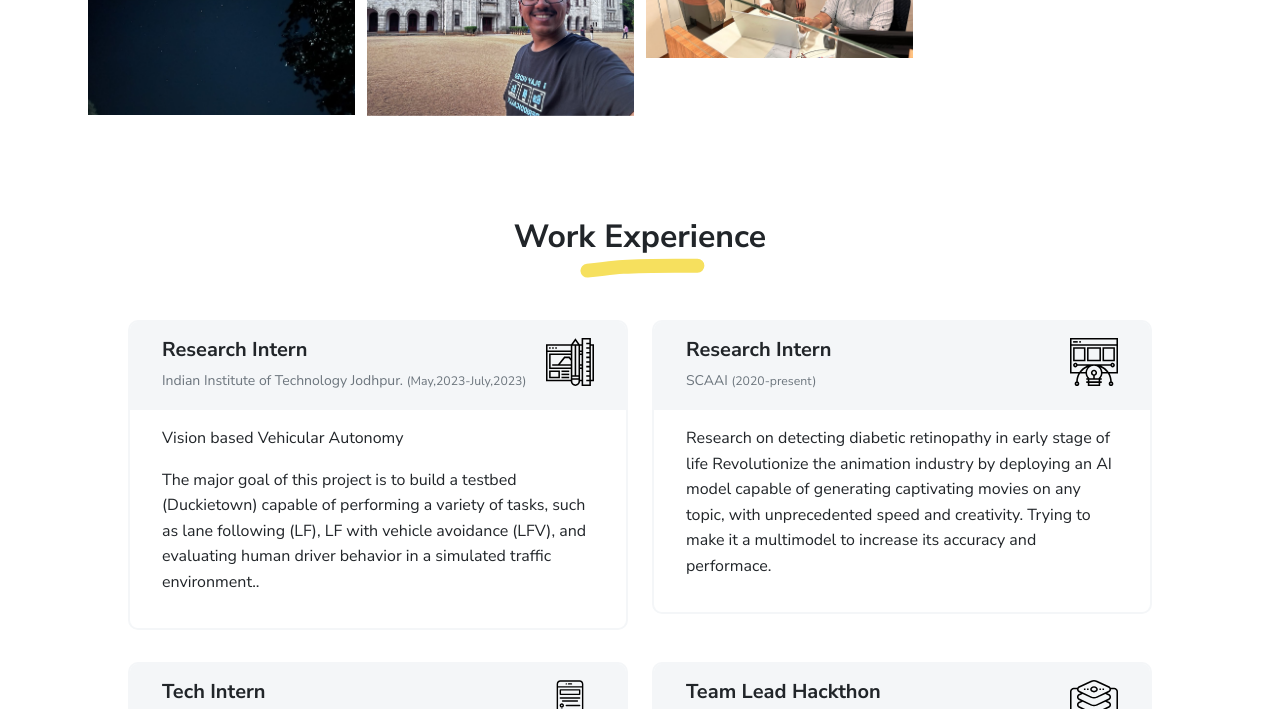
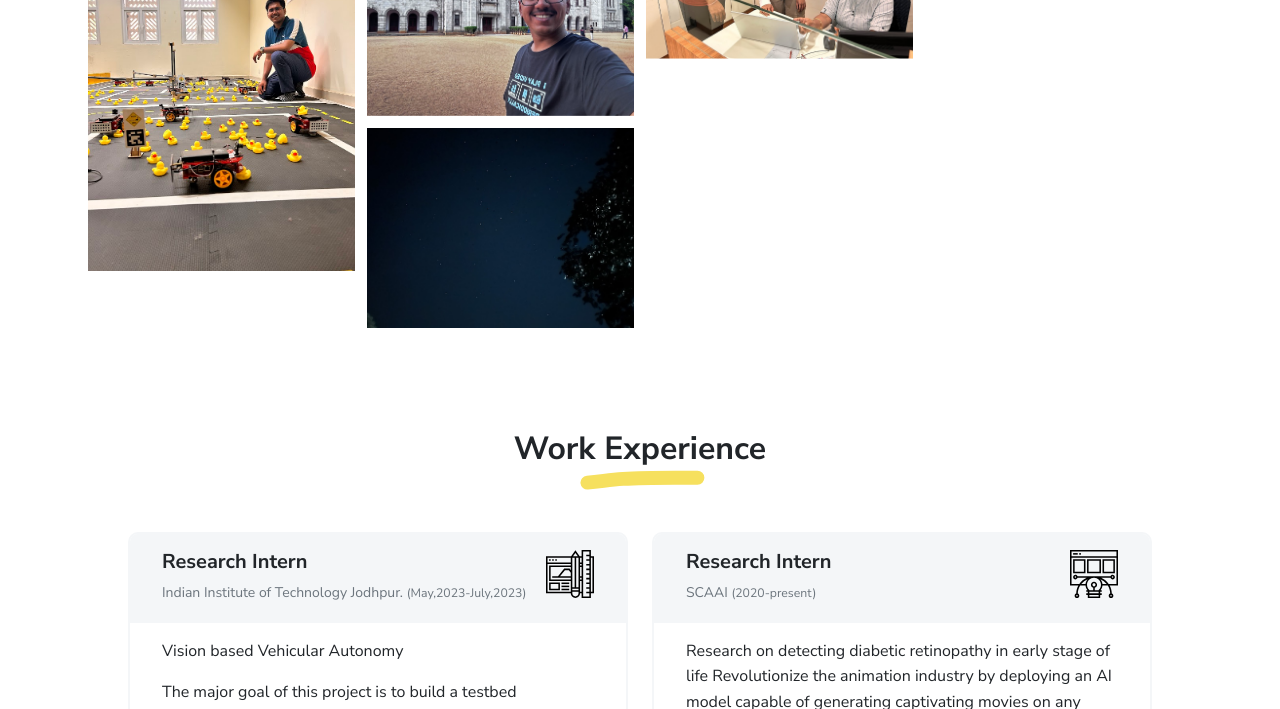
Before and after one commit to Abhay7592/MishrajiTech, a website: page index.html in a window 1280 px wide. Shown: the part 3227-3936 px from the top of the page. Drawn offline with Linux system fonts and the light colour scheme.

Commit message:
achievement-update

```diff
--- a/index.html
+++ b/index.html
@@ -388,6 +388,15 @@
                   </figcaption>
                 </figure>
               </a></div>
+              <div class="grid-item"><a href="https://www.iitj.ac.in/">
+                <figure class="portfolio-item"><img src="images/portfolio/duckitown.jpg"
+                    data-bp="images/portfolio/duckitown.jpg" />
+                  <figcaption>
+                    <h4 class="h5 mb-0">Duckietown Testbed for smartcity and smart traffic</h4>
+                    <div>Research Internship</div>
+                  </figcaption>
+                </figure>
+              </a></div>
             <div class="grid-item"><a href="">
                 <figure class="portfolio-item"><img src="images/portfolio/achievements7.jpg"
                     data-bp="images/portfolio/achievements7.jpg" />
```
Also changed, not shown: images/portfolio/duckitown.jpg (added).
